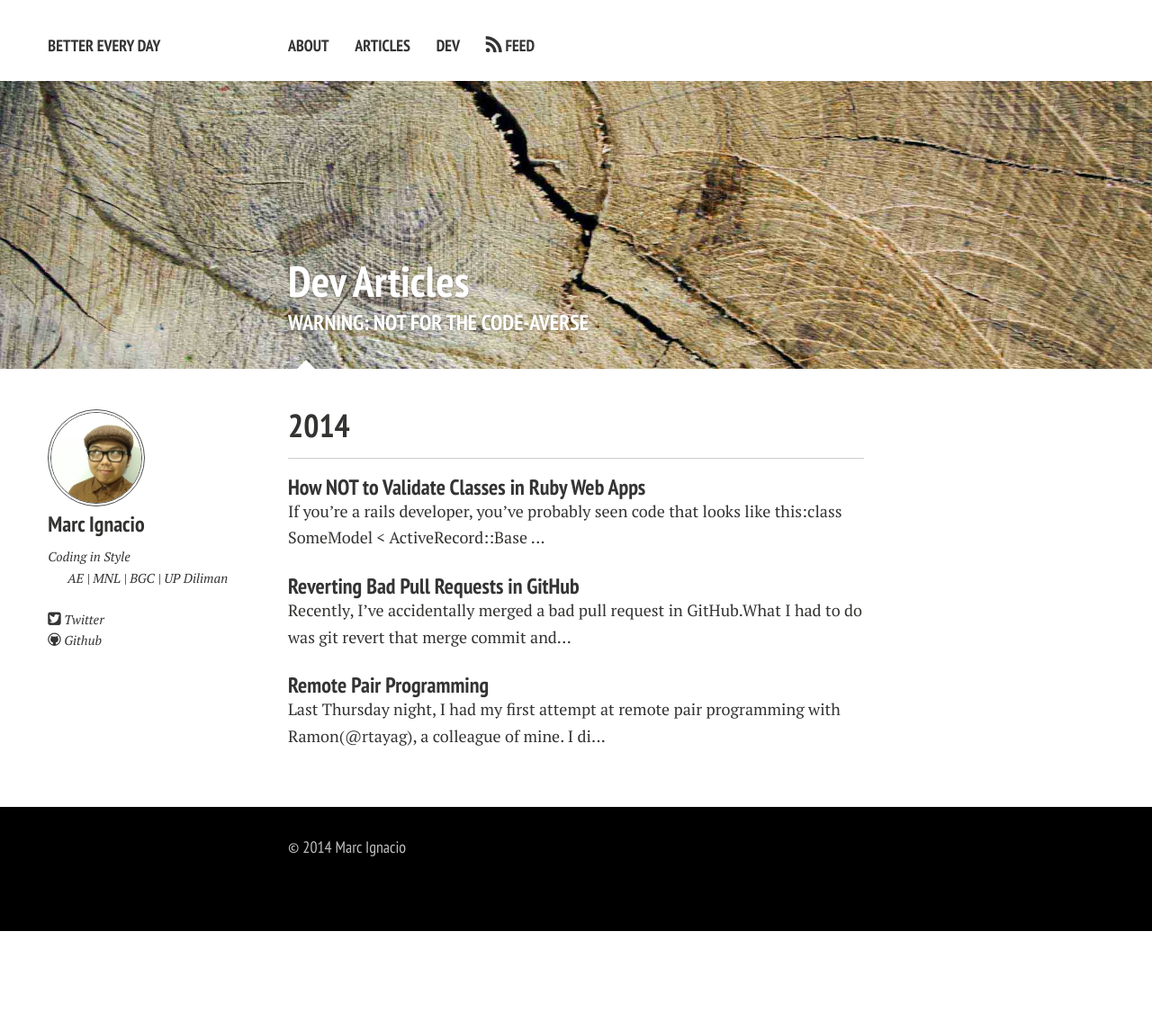
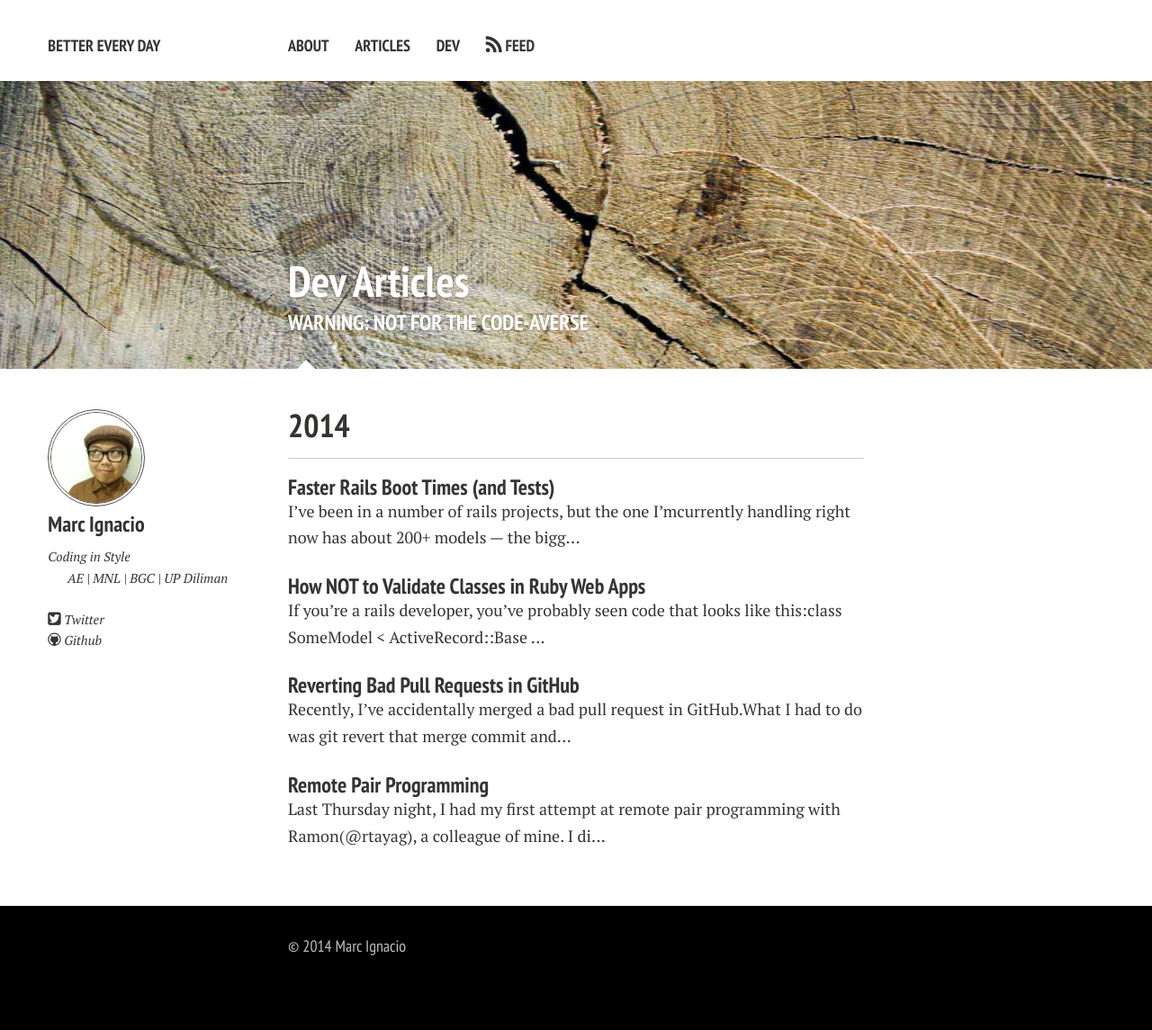
Before and after one commit to padi/padi.github.io, a Jekyll site: the page built from dev.md, in a window 1280 px wide. Shown: the whole page at 90% size. Built offline with Jekyll 4.4.1, drawn with Linux system fonts in a browser that asks for light colours; nearby versions of some CDN libraries; before the commit the page ends 1035 px from its top, so only the background shows below that; part of the change alters nothing that is shown.

```diff
--- a/_posts/dev/2014-07-03-faster-rails-boot-times-and-tests.md
+++ b/_posts/dev/2014-07-03-faster-rails-boot-times-and-tests.md
@@ -6,7 +6,7 @@ status: publish
 date:   2014-07-01 23:33:13 +0800
 type: post
 category: articles
-published: false
+published: true
 ---
 
 I've been in a number of rails projects, but the one I'm
@@ -27,6 +27,24 @@ but that should be your last step. Consider first the tasks that will
 
 Here are the top 2 tips that will decrease your waiting time by more than 50% but will only take up to 15 minutes:
 
+## Install a rails preloader gem e.g. Zeus
+
+While this tip doesn't really optimize your rails boot time per se,
+it saves you from waiting to load your test/development environment
+by loading it before you need it. This is why [Zeus](https://github.com/burke/zeus) can claim:
+
+> Zeus preloads your Rails app so that your normal development tasks such as console, server, generate, and specs/tests take less than one second.
+
+You can quickly try this out with the following:
+{% highlight sh %}
+> gem install zeus
+> zeus start
+# in another terminal
+> zeus server # run rails server
+{% endhighlight %}
+
+Aside from Zeus, you can also try out [Spring](https://github.com/jonleighton/spring)
+
 ## Install railsexpress ruby patch
 
 - get the latest rvm
@@ -43,16 +61,23 @@ Here are the top 2 tips that will decrease your waiting time by more than 50% bu
 > rvm install 1.9.3-p484-railsexpress --patch railsexpress # if you want to benchmark against the non-patched version
 {% endhighlight %}
 
-- Benchmark to see how far you've improved the boot time by just applying this patch. For example, here's my data:
+- Benchmark to see how far you've improved the boot time by just applying this patch. Here's the result on my machine:
 
+Before `railsexpress` patch:
 {% highlight sh %}
 > rvm use 1.9.3-p392; bundle install;
 > time bundle exec rails runner "puts :OK" # before patching
 bundle exec rails runner "puts :OK"  57.32s user 4.18s system 78% cpu 1:18.82 total
+{% endhighlight %}
+
+After `railsexpress` patch:
+{% highlight sh %}
 > rvm use 1.9.3-p392-railsexpress; bundle install;
 > time bundle exec rails runner "puts :OK" # after patching
+bundle exec rails runner "puts :OK"  15.63s user 5.20s system 84% cpu 24.650 total
 {% endhighlight %}
 
-For more information, check out the [rvm patchsets repository](https://github.com/skaes/rvm-patchsets)
+More than 50% of the original boot time is shaved off by just applying the patch! I know 1 minute is pretty slow,
+but to bring it down into less than 30 seconds with a simple task is a big win!
 
-## Install a rails preloader gem e.g. zeus
+For more information, check out the [rvm patchsets repository](https://github.com/skaes/rvm-patchsets).
```
